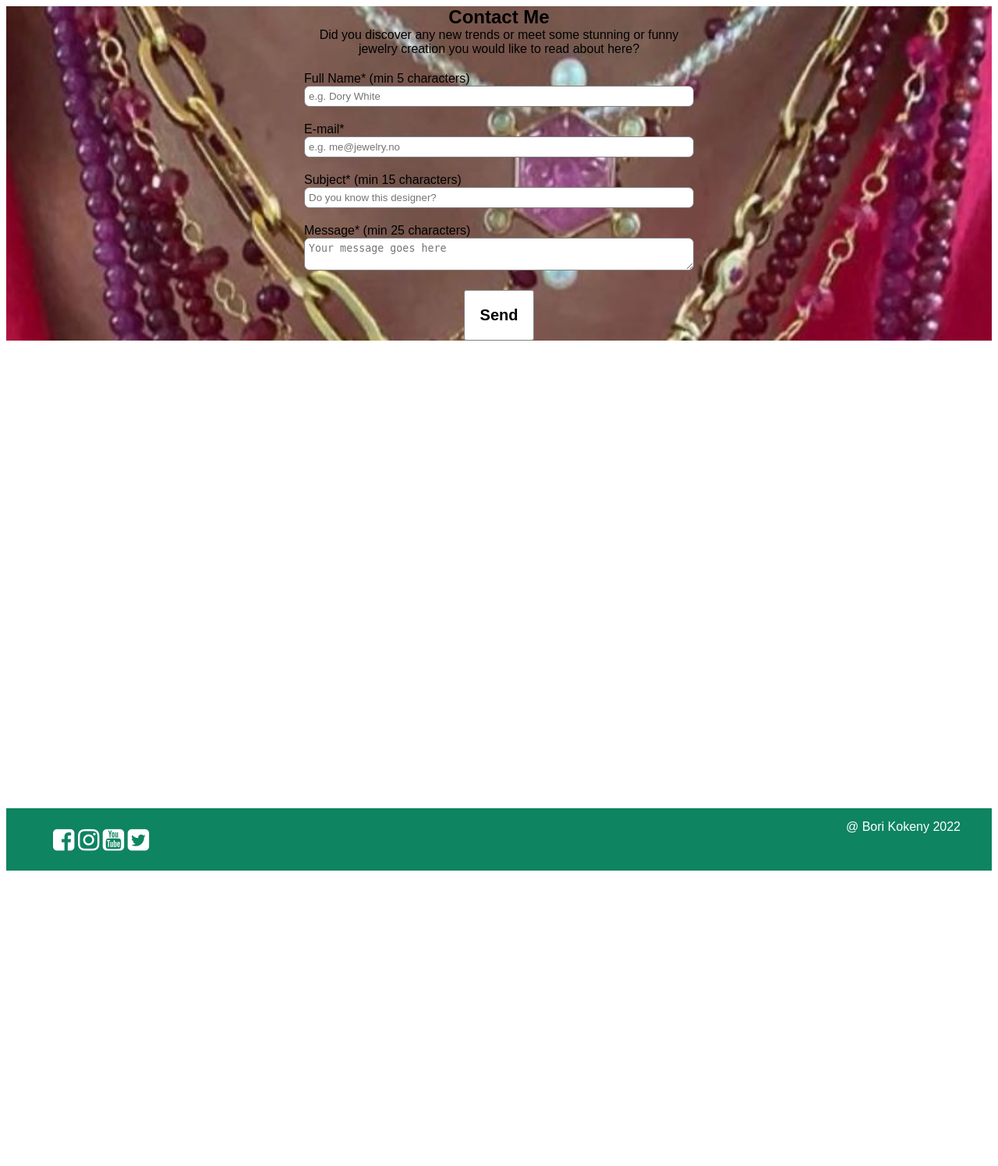
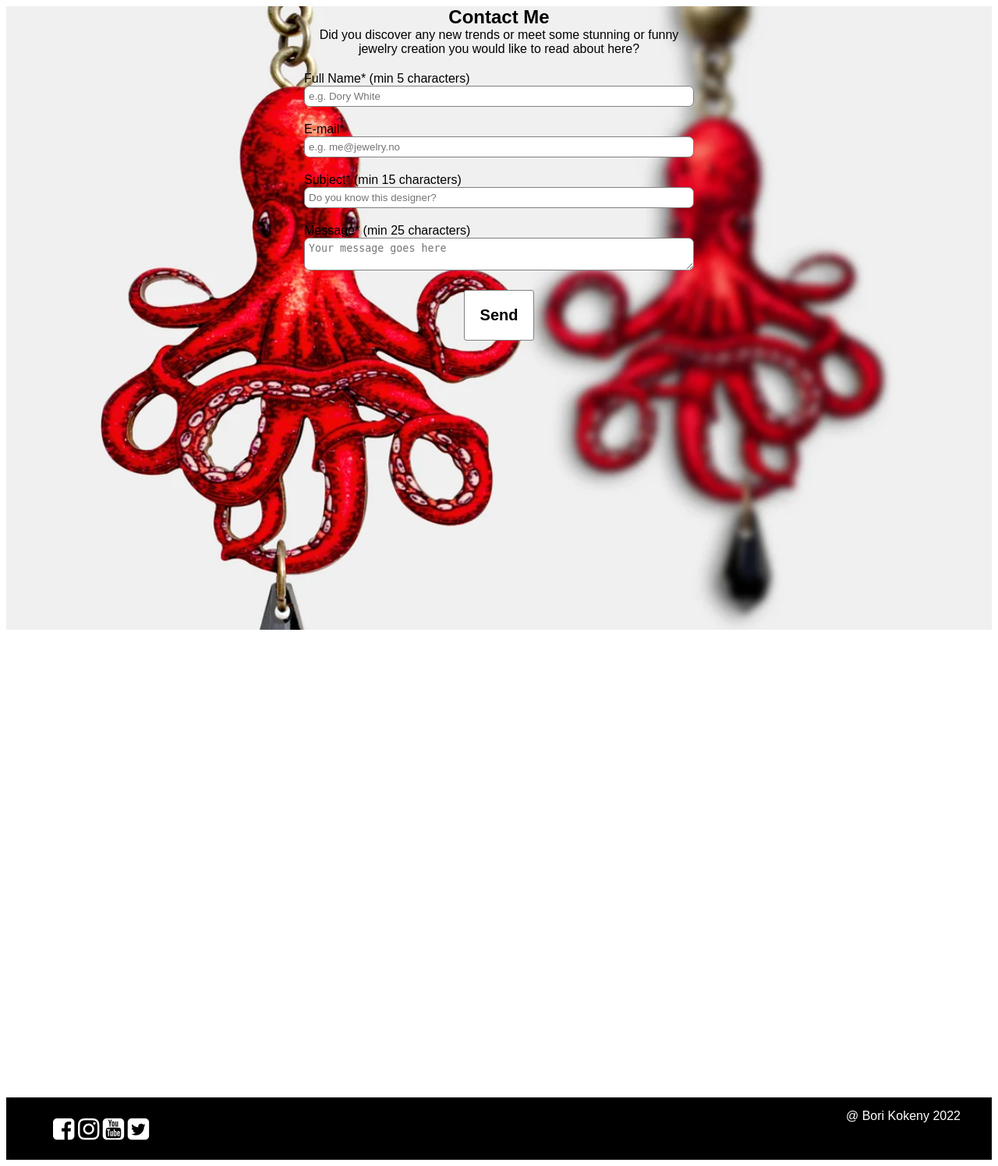
Before and after one commit to Noroff-FEU-Assignments/project-exam-1-borikokeny, a PHP site: page /contact.html in a window 1280 px wide. Shown: the whole page at 78% size. Before the commit the page ends 1117 px from the top, so only its background shows below. Run offline with PHP 8.4, Linux system fonts and the light colour scheme.

Commit message:
images arriving

```diff
--- a/css/styles.css
+++ b/css/styles.css
@@ -9,10 +9,10 @@ body {
 }
 
 header {
-    background-image: url('../images/Header_image.jpg');
+    background-image: url('../images/Header_image_2.webp');
     background-size: cover;
     background-repeat: no-repeat;
-    min-height: 50vh;
+    min-height: 100vh;
 }
 
 .footer-container-wrapper {
@@ -43,7 +43,7 @@ a {
 }
 
 footer {
-    background-color: rgb(14, 132, 96);
+    background-color: rgb(0, 0, 0);
 }
 
 footer p {
```
Also changed, not shown: images/Header_image_2.webp (renamed from il_1140xN.2552705750_h01o.webp).
